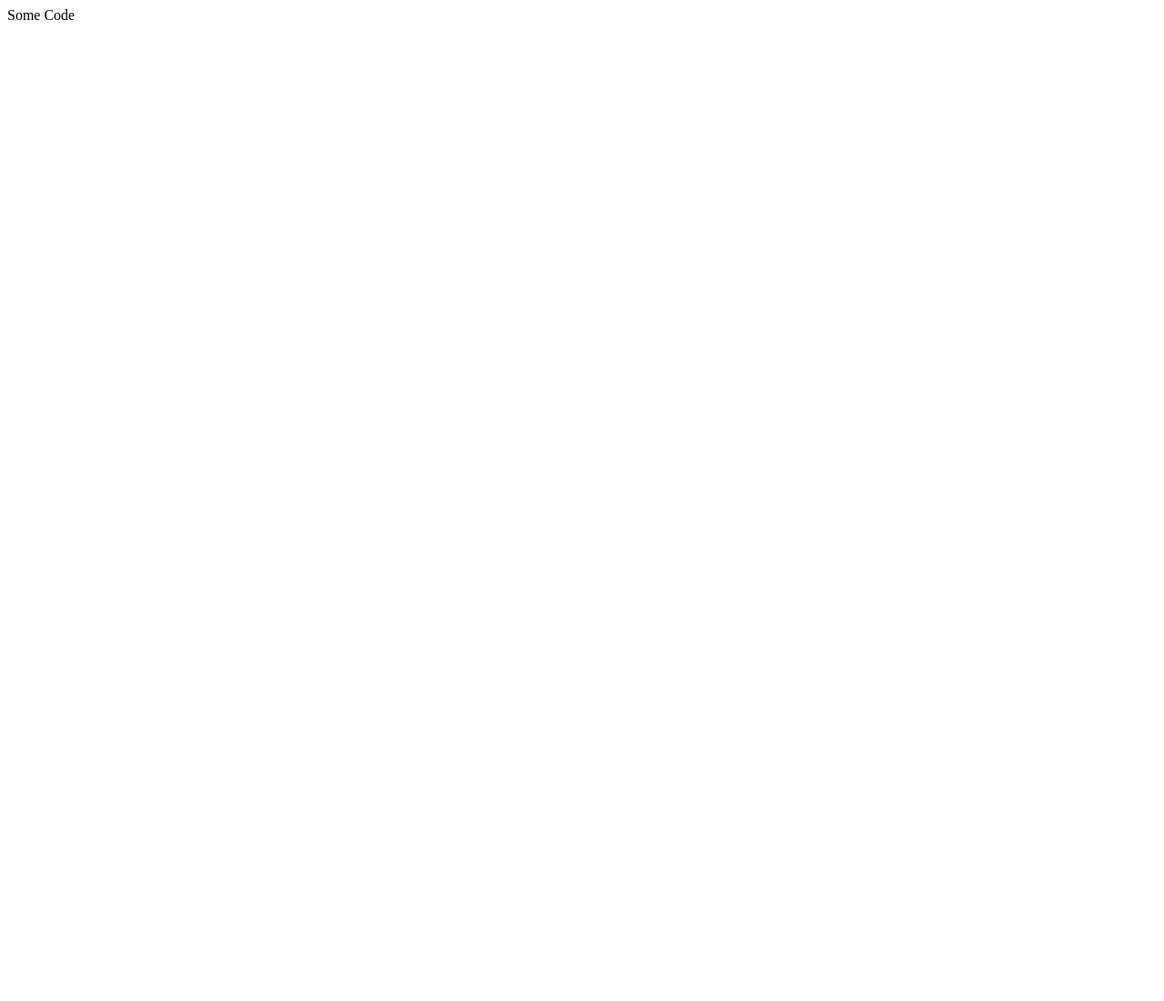
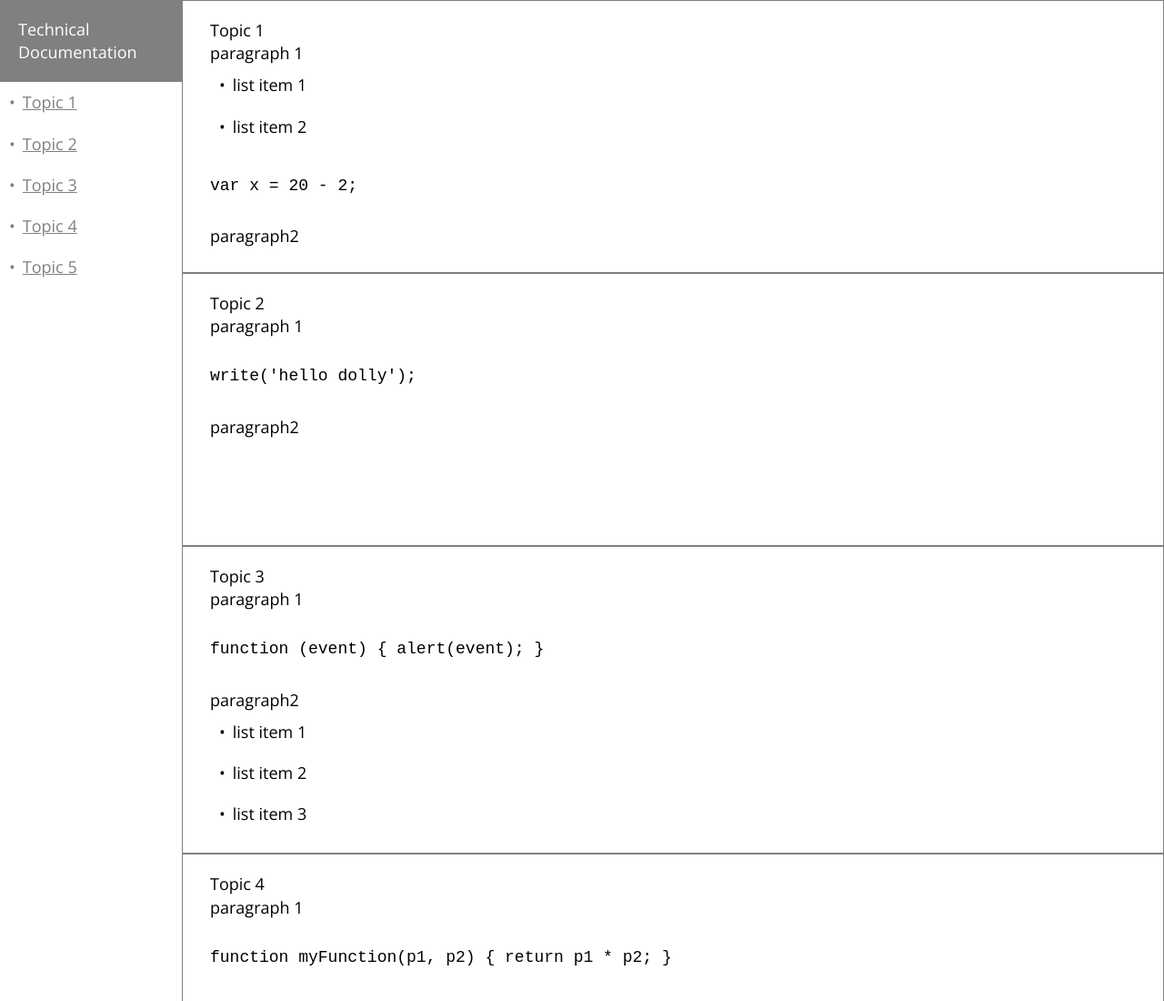
Before and after one commit to LaraRobertson/techDoc, a plain HTML site: page index.html in a window 1280 px wide. Shown: the top 1100 px of the page at 91% size. Before the commit the page ends 800 px from the top, so only its background shows below. Drawn offline with nearby package versions, Linux system fonts and the light colour scheme.

Commit message:
content
added styles and content

```diff
--- a/index.html
+++ b/index.html
@@ -3,10 +3,72 @@
 <head>
     <meta charset="UTF-8">
     <title>Technical Documentation</title>
+    <link rel="stylesheet" type="text/css" href="style.css">
 </head>
 <body>
 
-Some Code
+
+<div class="page-container">
+    <nav id="navbar">
+        <header>Technical Documentation</header>
+        <ul>
+            <li class="navli"><a class="nav-link" href="#topic_1">Topic 1</a></li>
+            <li><a class="nav-link" href="#topic_2">Topic 2</a></li>
+            <li><a class="nav-link" href="#topic_3">Topic 3</a></li>
+            <li><a class="nav-link" href="#topic_4">Topic 4</a></li>
+            <li><a class="nav-link" href="#topic_5">Topic 5</a></li>
+        </ul>
+    </nav>
+    <main id="main-doc">
+        <section class="main-section" id="topic_1">
+            <header>Topic 1</header>
+            <p>paragraph 1</p>
+            <ul>
+                <li>list item 1</li>
+                <li>list item 2</li>
+            </ul>
+            <code>var x = 20 - 2;</code>
+            <p>paragraph2</p>
+        </section>
+        <section class="main-section" id="topic_2">
+            <header>Topic 2</header>
+            <p>paragraph 1</p>
+            <code>write('hello dolly');</code>
+            <p>paragraph2</p>
+        </section>
+        <section class="main-section" id="topic_3">
+            <header>Topic 3</header>
+            <p>paragraph 1</p>
+            <code>function (event) {
+                alert(event);
+            }
+            </code>
+            <p>paragraph2</p>
+            <ul>
+                <li>list item 1</li>
+                <li>list item 2</li>
+                <li>list item 3</li>
+            </ul>
+        </section>
+        <section class="main-section" id="topic_4">
+            <header>Topic 4</header>
+            <p>paragraph 1</p>
+            <code>function myFunction(p1, p2) {
+                return p1 * p2;
+                }</code>
+            <p>paragraph2</p>
+        </section>
+        <section class="main-section" id="topic_5">
+            <header>Topic 5</header>
+            <p>paragraph 1</p>
+            <code>function toCelsius(fahrenheit) {
+                return (5/9) * (fahrenheit-32);
+                }
+                document.getElementById("demo").innerHTML = toCelsius(77);</code>
+            <p>paragraph2</p>
+        </section>
+    </main>
+</div>
 
 </body>
 </html>
--- /dev/null
+++ b/style.css
@@ -0,0 +1,147 @@
+@import url(https://fonts.googleapis.com/css?family=Open+Sans);
+
+
+
+/* Base reset */
+* {
+    margin: 0;
+    padding: 0;
+}
+/* box-sizing and font sizing */
+*,
+*::before,
+*::after {
+    box-sizing: inherit;
+}
+
+html {
+     box-sizing: border-box;
+
+    /* Set font size for easy rem calculations
+     * default document font size = 16px, 1rem = 16px, 100% = 16px
+     * (100% / 16px) * 10 = 62.5%, 1rem = 10px, 62.5% = 10px
+    */
+    font-size: 62.5%;
+    scroll-behavior: smooth;
+}
+
+/* A few media query to set some font sizes at different screen sizes.
+ * This helps automate a bit of responsiveness.
+ * The trick is to use the rem unit for size values, margin and padding.
+ * Because rem is relative to the document font size
+ * when we scale up or down the font size on the document
+ * it will affect all properties using rem units for the values.
+*/
+
+/* I am using the em unit for breakpoints
+ * The calculation is the following
+ * screen size divided by browser base font size
+ * As an example: a breakpoint at 980px
+ * 980px / 16px = 61.25em
+*/
+
+/* 1200px / 16px = 75em */
+@media (max-width: 75em) {
+    html {
+        font-size: 60%;
+    }
+}
+
+/* 980px / 16px = 61.25em */
+@media (max-width: 61.25em) {
+    html {
+        font-size: 58%;
+    }
+}
+
+/* 460px / 16px = 28.75em */
+@media (max-width: 28.75em) {
+    html {
+        font-size: 55%;
+    }
+}
+
+ul {
+    list-style: none;
+}
+body {
+    font-family: 'Open Sans', sans-serif;
+    font-size: 1.8rem; /* 18px */
+    font-weight: 400;
+    line-height: 1.4;
+}
+
+.page-container {
+    width: 100%;
+    position:relative;
+}
+#navbar {
+    width: 200px;
+    position:fixed;
+    top:0;
+    left:0;
+}
+#navbar ul {
+    padding-left:10px;
+  list-style:none;
+}
+#navbar ul li {
+    padding: 10px 30px 10px 0;
+}
+#navbar ul li a {
+    color:gray;
+}
+#navbar ul li:hover a {
+    color: blue;
+}
+#navbar ul li:before {
+    content: "•"; /* Insert content that looks like bullets */
+    padding-right: 8px;
+    color: gray; /* Or a color you prefer */
+}
+#navbar ul li:hover:before {
+    color: blue;
+}
+#navbar header {
+    padding: 20px;
+    background-color: gray;
+    color: white;
+}
+#main-doc {
+    position:absolute;
+    top:0;
+    left:200px;
+}
+
+main {
+    width:calc(100% - 200px);
+}
+#main-doc section {
+    min-height: 300px;
+    border: 1px solid gray;
+    padding: 20px 30px;
+    width:100%;
+}
+#main-doc section li {
+    padding: 10px;
+}
+#main-doc section li:before {
+    content: "•"; /* Insert content that looks like bullets */
+    padding-right: 8px;
+    color: black; /* Or a color you prefer */
+}
+#main-doc code {
+    padding: 30px 0;
+    display:block;
+}
+@media only screen and (max-width: 767px) {
+    #navbar {
+        position:absolute;
+        width:100%;
+    }
+    #main-doc {
+        position:absolute;
+        top:180px;
+        left:0;
+    }
+}
```
